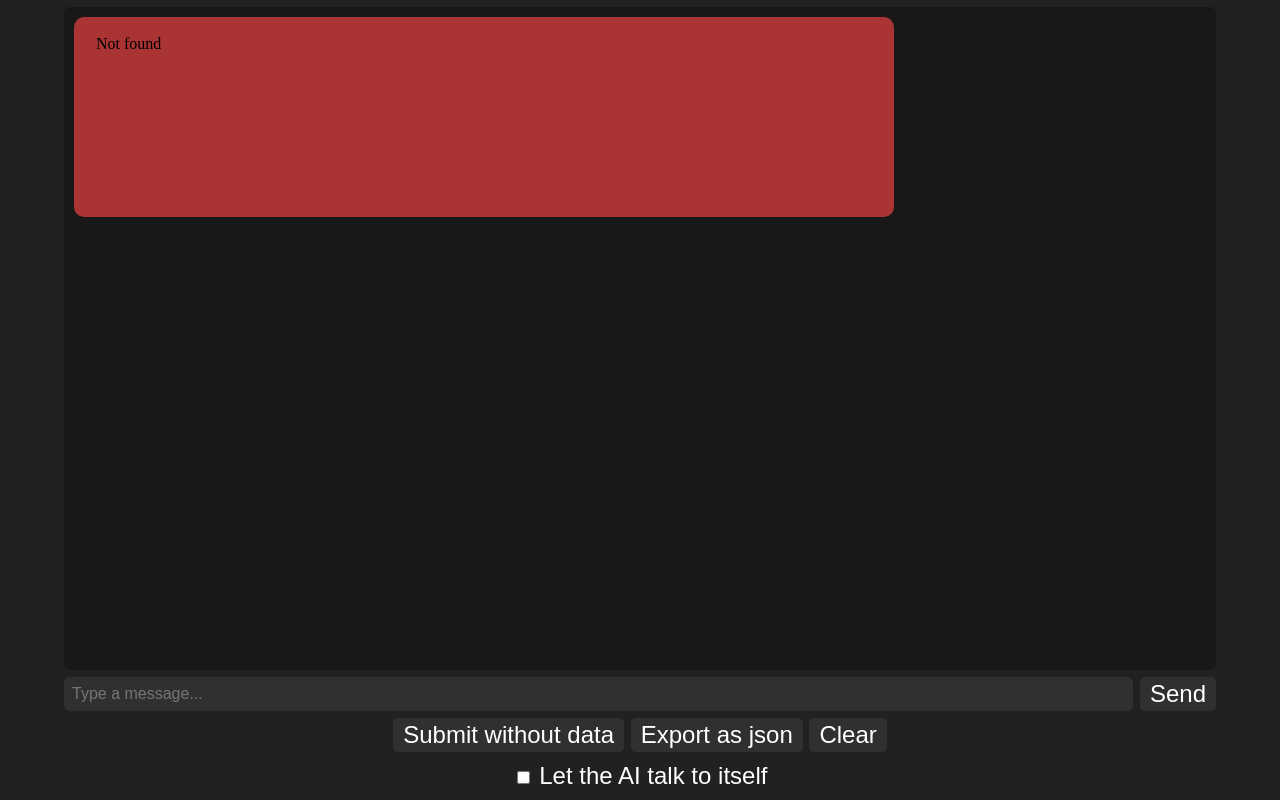
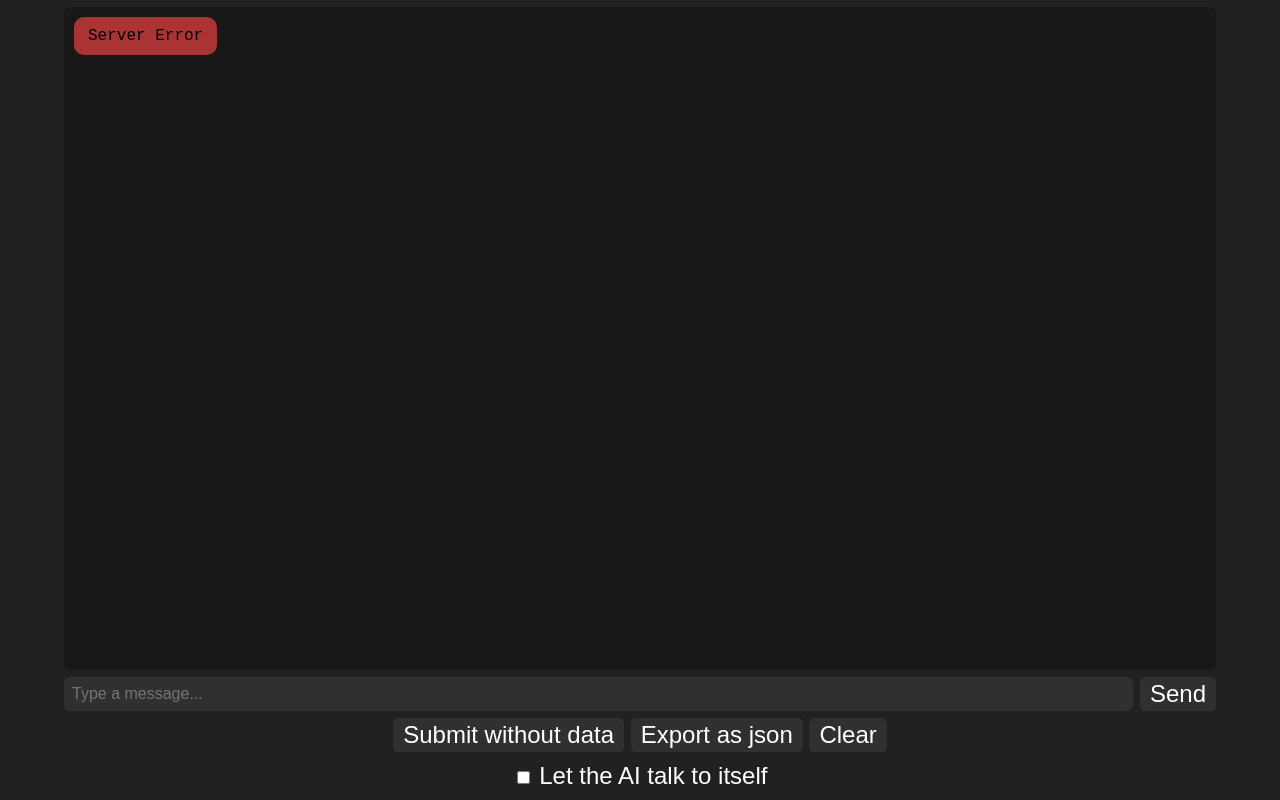
Before and after one commit to Haha64142/ChatGPT-Editor, a website: page public/index.html in a window 1280 px wide. Both pictures are taken after a click on the button "Submit without data". Drawn offline with Linux system fonts and the light colour scheme; no server answers.

Commit message:
Update error messaging

```diff
--- a/public/index.js
+++ b/public/index.js
@@ -71,22 +71,22 @@ function addMessage(content, role) {
 }
 
 function addErrorMessage(content, role) {
+  const parser = new DOMParser();
+  const doc = parser.parseFromString(content, "text/html");
+
+  const pre = doc.querySelector("pre");
+
   const div = document.createElement("div");
   div.className = "message " + role + " error";
-  div.style.width = "70%";
 
-  const iframe = document.createElement("iframe");
-  iframe.srcdoc = content;
-  iframe.style.width = "100%";
-  iframe.style.height = "175px";
-  iframe.style.border = "none";
-
-  div.appendChild(iframe);
+  if (pre) {
+    div.appendChild(pre.cloneNode(true));
+  } else {
+    div.textContent = "Server Error";
+  }
 
   messages.appendChild(div);
   messages.scrollTop = messages.scrollHeight;
-
-  messageArray.push({ role: role, content: content });
 }
 
 function clearMessages() {
--- a/public/style.css
+++ b/public/style.css
@@ -1,6 +1,6 @@
 html, body {
     background-color: #212121;
-    color: #ffffff;
+    color: #fff;
     font-family: Arial, sans-serif;
     font-size: 16px;
     display: flex;
@@ -62,11 +62,12 @@ html, body {
 
 .message.assistant {
   align-self: flex-start;
-  background-color: #444444;
+  background-color: #444;
 }
 
 .message.error {
-    background-color: #aa3333;
+    background-color: #a33;
+    color: #000;
     font-family: monospace;
     white-space: pre-wrap;
     overflow-x: auto;
@@ -108,7 +109,7 @@ input {
 
 button, .checkbox-group {
     background-color: #303030;
-    color: #ffffff;
+    color: #fff;
     border: none;
     padding: 3px 10px;
     border-radius: 5px;
```
